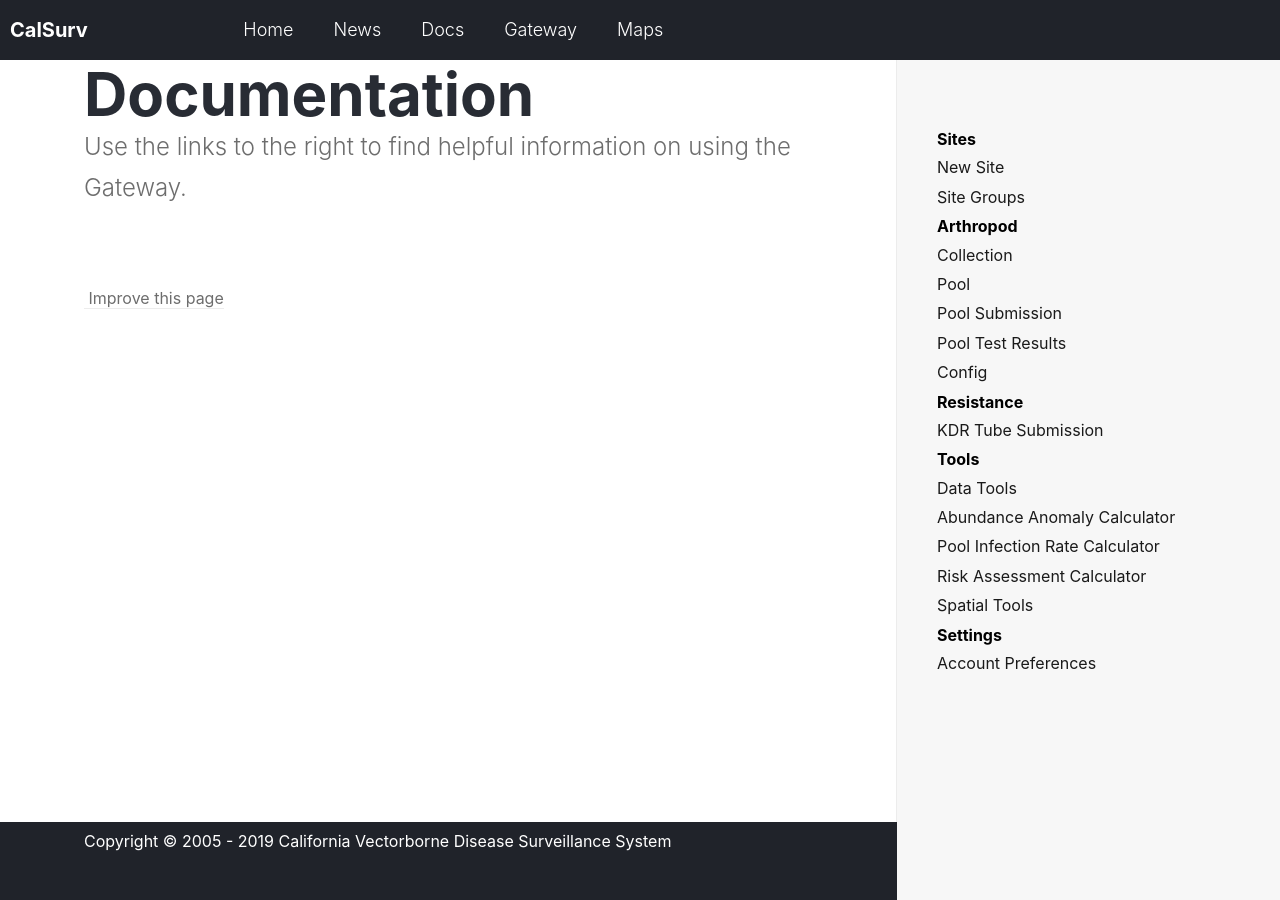
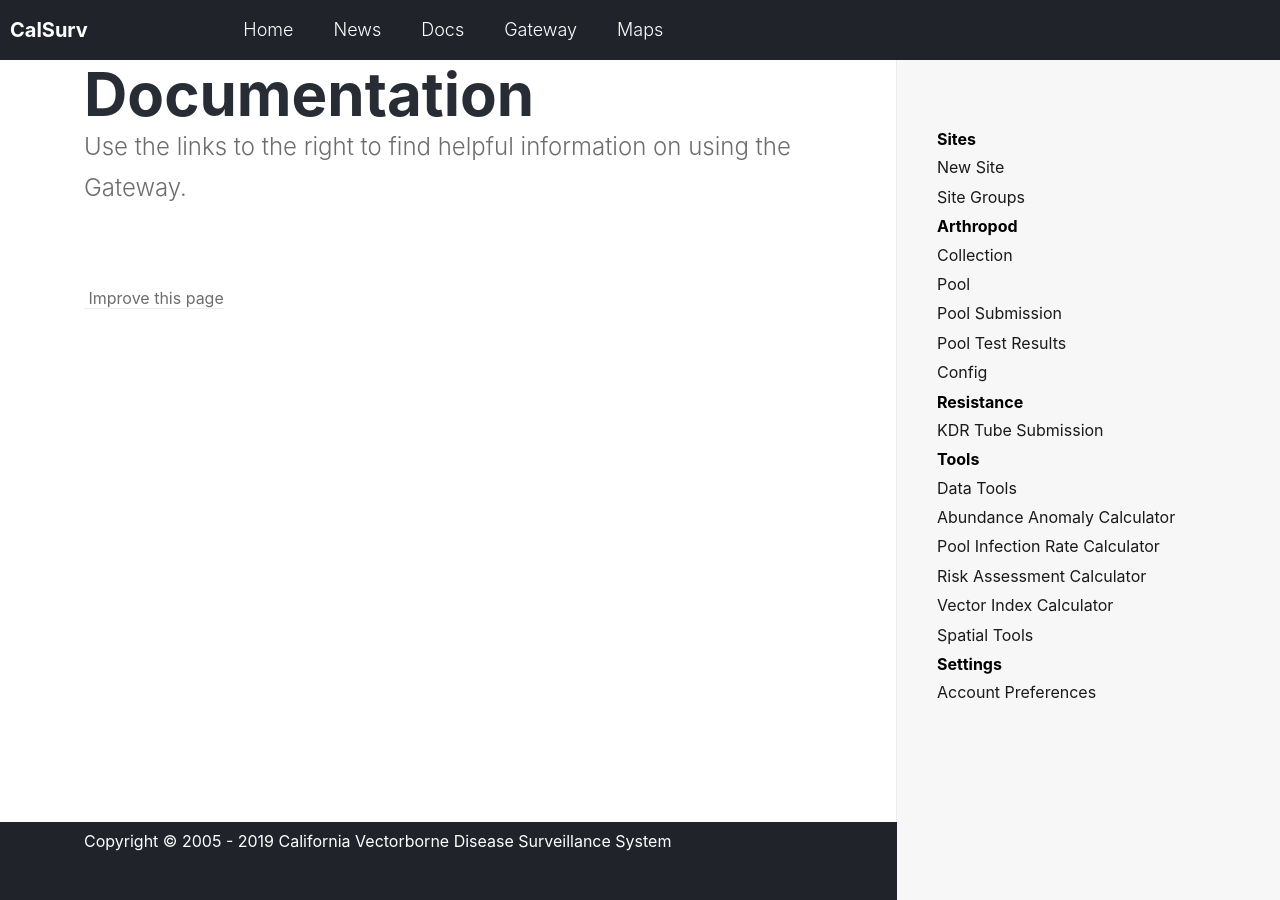
Before and after one commit to tlvaldepena/vectorsurv.org, a Jekyll site: the page built from _docs/index.md, in a window 1280 px wide and 900 px high, scrolled down 78 px. Built offline with Jekyll 4.4.1, drawn with Linux system fonts in a browser that asks for light colours.

Commit message:
Update docs_nav.yml

```diff
--- a/_data/docs_nav.yml
+++ b/_data/docs_nav.yml
@@ -18,6 +18,7 @@
     - link: /docs/tools/calculators/anomaly/
     - link: /docs/tools/calculators/infection-rate/
     - link: /docs/tools/calculators/risk-assessment/
+    - link: /docs/tools/calculators/vector-index/
     - link: /docs/tools/spatial-tools/
 - title: Settings
   docs:
```
